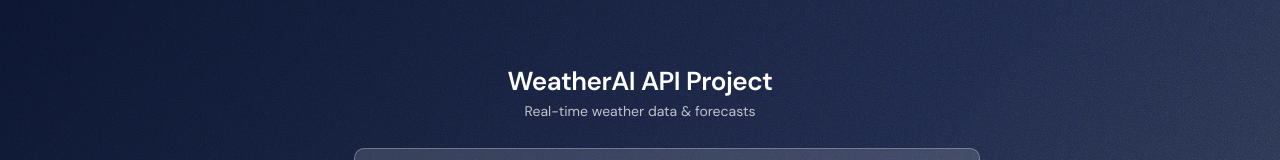
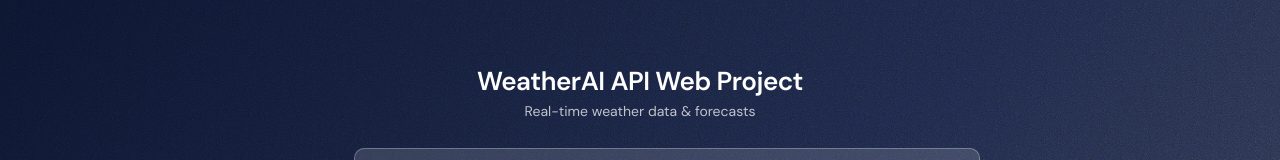
Before and after one commit to SmartBern/WeatherAI-API-Web-Project, a website: page index.html in a window 1280 px wide. Shown: the top 160 px of the page. Drawn offline with nearby package versions, Linux system fonts and the light colour scheme.

Commit message:
updated the readme

```diff
--- a/index.html
+++ b/index.html
@@ -18,7 +18,7 @@
   <div class="app">
 
     <div class="header">
-      <h1>WeatherAI API Project</h1>
+      <h1>WeatherAI API Web Project</h1>
       <p>Real-time weather data &amp; forecasts</p>
     </div>
 
```
Also changed, not shown: README.md.
